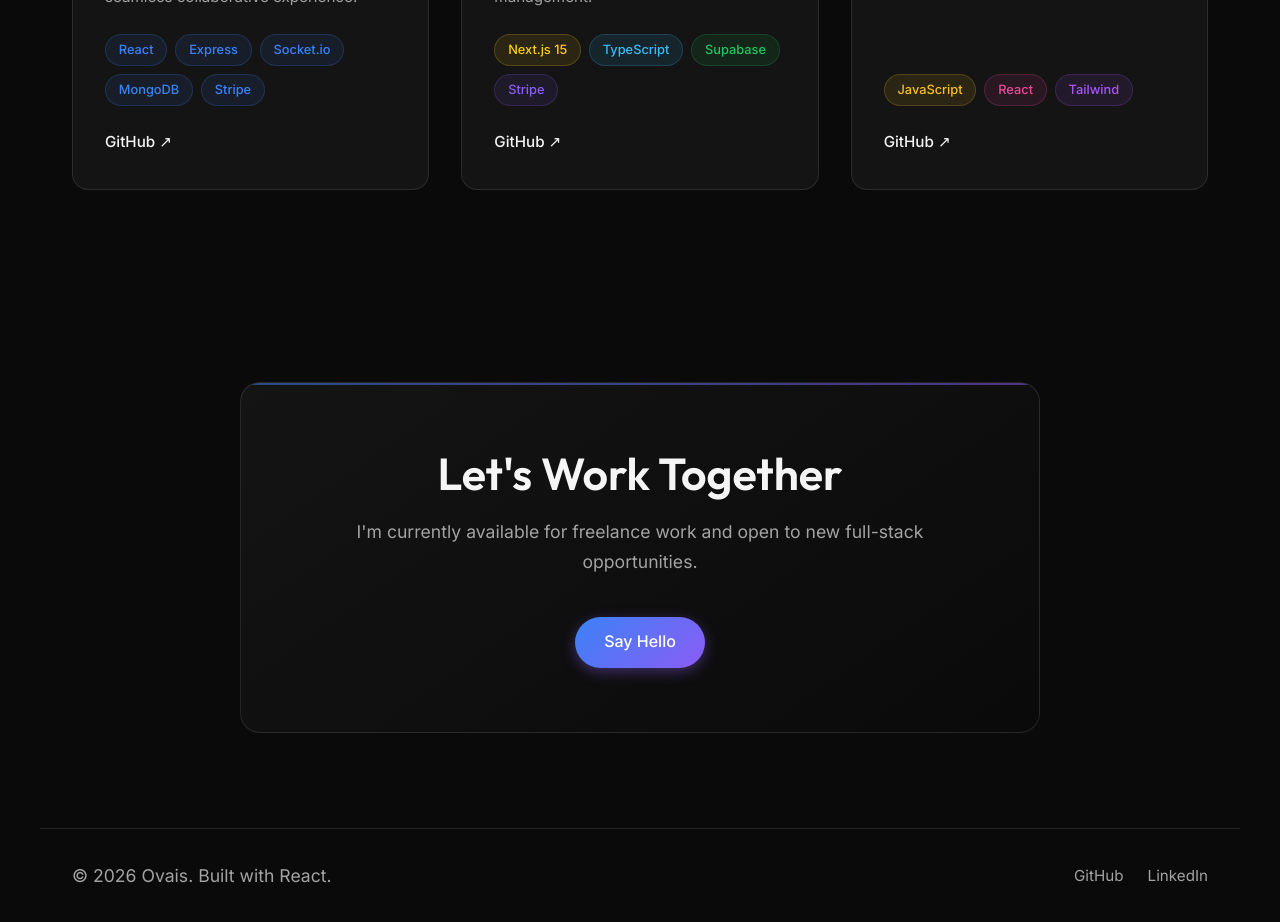
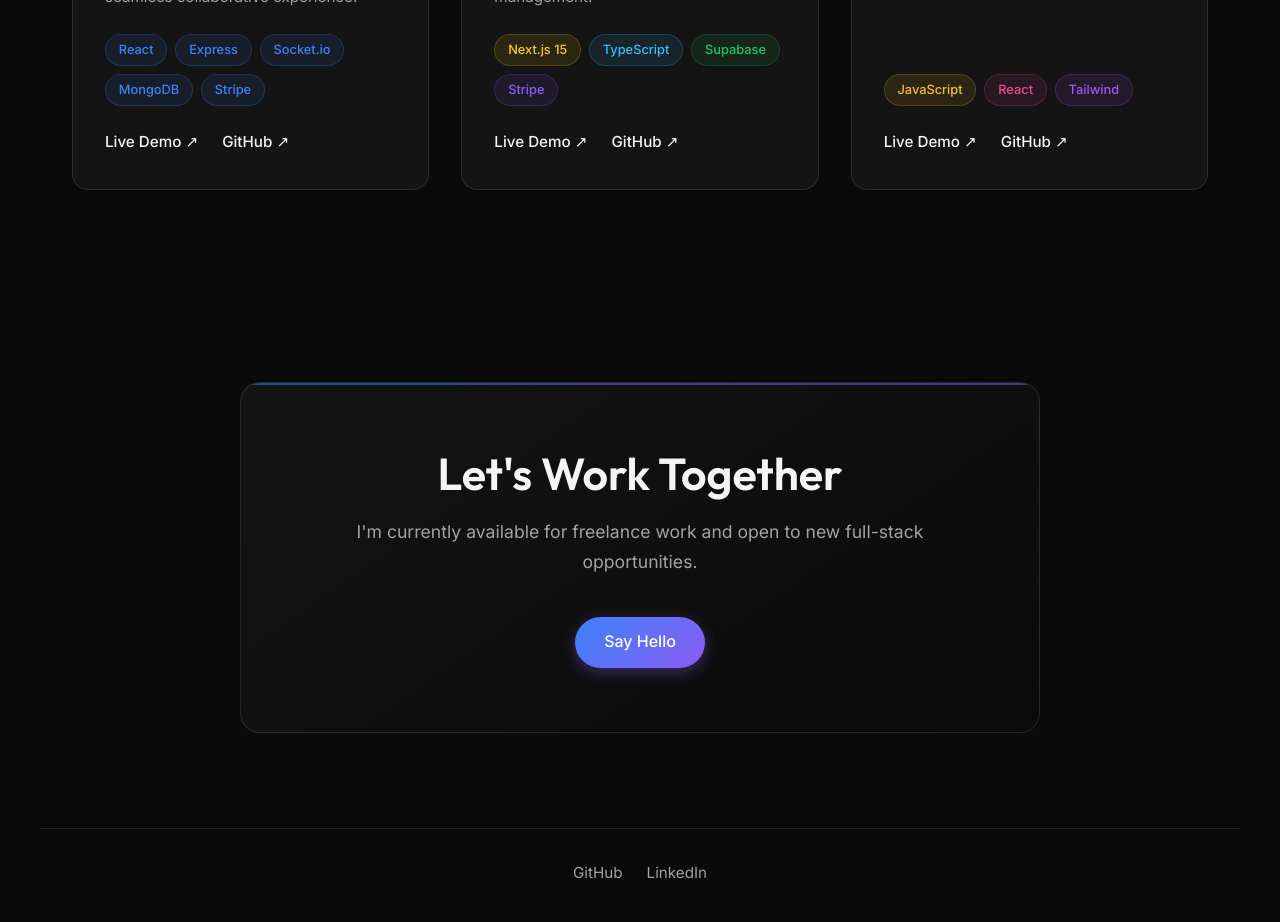
Before and after one commit to ovaisbinamer/Portfolio, a React (Vite) app: page / in a window 1280 px wide. Shown: the part 2000-2922 px from the top of the page. Built offline with nearby package versions, Linux system fonts and the light colour scheme.

Commit message:
UI tweaks: responsiveness and links

```diff
--- a/src/App.css
+++ b/src/App.css
@@ -276,11 +276,36 @@
 }
 
 @media (max-width: 768px) {
+  .navbar {
+    flex-wrap: wrap;
+    justify-content: center;
+    gap: 1rem;
+    padding: 1rem;
+  }
+  .hero-title {
+    font-size: 2.2rem;
+  }
+  .hero-subtitle {
+    font-size: 1rem;
+  }
   .hero-actions {
     flex-direction: column;
     width: 100%;
   }
   .btn { width: 100%; }
+
+  .section {
+    padding: 4rem 1.5rem;
+  }
+  .section-title {
+    font-size: 2rem;
+  }
+  .about-content {
+    padding: 2.5rem 1.5rem;
+  }
+  .contact-card {
+    padding: 2.5rem 1.5rem;
+  }
 
   .footer {
     flex-direction: column;
--- a/src/App.jsx
+++ b/src/App.jsx
@@ -107,7 +107,8 @@ function App() {
                     <span className="tag">Stripe</span>
                   </div>
                   <div className="project-links">
-                    <a href="https://github.com/ovais/agileflow" className="link-hover">GitHub ↗</a>
+                    <a href="https://agileflow-weld.vercel.app" target="_blank" rel="noopener noreferrer" className="link-hover">Live Demo ↗</a>
+                    <a href="https://github.com/ovaisbinamer/agileflow" target="_blank" rel="noopener noreferrer" className="link-hover">GitHub ↗</a>
                   </div>
                 </div>
               </div>
@@ -129,7 +130,8 @@ function App() {
                     <span className="tag" style={{borderColor: 'rgba(139, 92, 246, 0.2)', color: '#8b5cf6', background: 'rgba(139, 92, 246, 0.1)'}}>Stripe</span>
                   </div>
                   <div className="project-links">
-                    <a href="https://github.com/ovais/freshbakes-ecommerce" className="link-hover">GitHub ↗</a>
+                    <a href="https://freshbakes-ecommerce.vercel.app" target="_blank" rel="noopener noreferrer" className="link-hover">Live Demo ↗</a>
+                    <a href="https://github.com/ovaisbinamer/freshbakes-ecommerce" target="_blank" rel="noopener noreferrer" className="link-hover">GitHub ↗</a>
                   </div>
                 </div>
               </div>
@@ -150,7 +152,8 @@ function App() {
                     <span className="tag" style={{borderColor: 'rgba(168, 85, 247, 0.2)', color: '#a855f7', background: 'rgba(168, 85, 247, 0.1)'}}>Tailwind</span>
                   </div>
                   <div className="project-links">
-                    <a href="https://github.com/ovais/res-ai-website" className="link-hover">GitHub ↗</a>
+                    <a href="https://res-ai-dusky.vercel.app" target="_blank" rel="noopener noreferrer" className="link-hover">Live Demo ↗</a>
+                    <a href="https://github.com/ovaisbinamer/res-ai-website" target="_blank" rel="noopener noreferrer" className="link-hover">GitHub ↗</a>
                   </div>
                 </div>
               </div>
@@ -173,10 +176,9 @@ function App() {
       </main>
 
       <footer className="footer container">
-        <p className="text-secondary">© 2026 Ovais. Built with React.</p>
-        <div className="footer-links">
-          <a href="#">GitHub</a>
-          <a href="#">LinkedIn</a>
+        <div className="footer-links" style={{margin: '0 auto'}}>
+          <a href="https://github.com/ovaisbinamer" target="_blank" rel="noopener noreferrer">GitHub</a>
+          <a href="https://linkedin.com/in/ovaisbinamer" target="_blank" rel="noopener noreferrer">LinkedIn</a>
         </div>
       </footer>
     </div>
```
